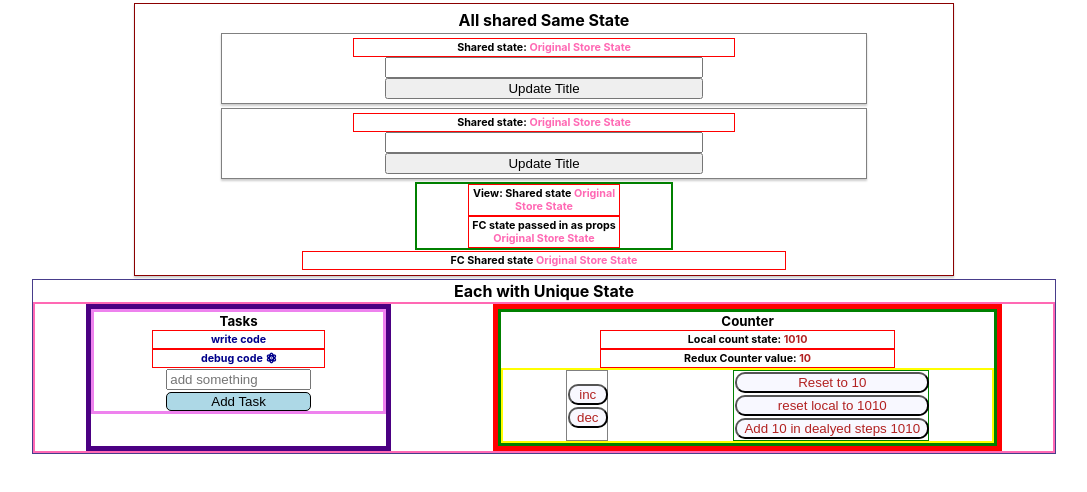
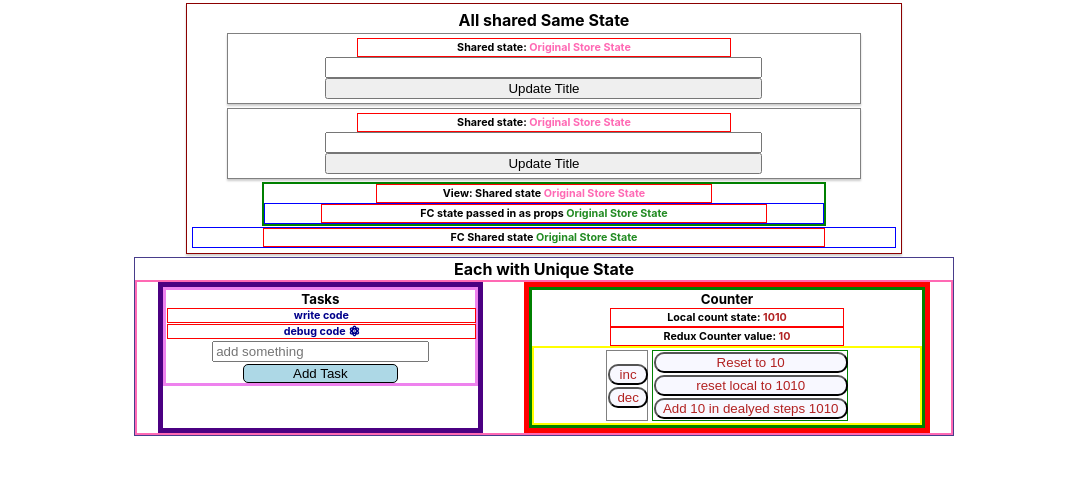
Before and after one commit to stevekutz/redux_exp1, a React (Create React App) app in the folder app/: page / in a window 1280 px wide. Shown: the top 492 px of the page, without its empty margins (96-1183 px from the left). Built offline with nearby package versions, Linux system fonts and the light colour scheme.

Commit message:
completed formatting layout

```diff
--- a/app/src/App.css
+++ b/app/src/App.css
@@ -23,7 +23,7 @@
   box-shadow: 0 2px 2px #ccc;
   padding: 5px;
   margin: 3px auto;
-  width: 80%;
+  width: 70%;
  /* height: 40%; */
 }
 
@@ -36,8 +36,8 @@ h4{
   display: flex;
   flex-direction: column;
   justify-content: space-evenly;
-  width: 100%;
-
+  width: 80%;
+  margin: 2px auto;
 }
 
 .task_counter_Container{
@@ -51,13 +51,14 @@ h4{
 
   display: flex;
   flex-direction: column;
-  width: 30%;
+  width: 40%;
 }
 
 
 .titleViewContainer{
   border: 2px solid green;
   margin: 1px auto;
+  width: 80%;
 
 }
 
--- a/app/src/components/TitleComponent.js
+++ b/app/src/components/TitleComponent.js
@@ -1,9 +1,10 @@
 import React from 'react';
 import {connect} from 'react-redux';
+import './titleFC.css';
 
 const TitleComponent = (props) => {
     return (
-        <div>
+        <div className = 'titleFC_Container'>
             <h6> <span>FC Shared state</span> {props.title}</h6>
         </div>
 
--- a/app/src/components/TitleFC.js
+++ b/app/src/components/TitleFC.js
@@ -1,10 +1,11 @@
 import React from 'react';
+import './titleFC.css';
 
 
 const TitleFC = (props) => {
     console.log('props in TitleFC >> ', props);
     return (
-        <div>
+        <div className = 'titleFC_Container'>
             <h6> <span> FC state passed in as props </span> {props.titleprop}</h6>
         </div>
     )
--- /dev/null
+++ b/app/src/components/titleFC.css
@@ -0,0 +1,8 @@
+.titleFC_Container{
+    border: 1px solid blue;
+}
+
+.titleFC_Container h6 {
+    color: forestgreen;
+    width: 80%;
+}
--- a/app/src/views/counter.css
+++ b/app/src/views/counter.css
@@ -14,7 +14,7 @@ h5{
 .counterControls{
     border: 2px solid yellow;
     display: flex;
-    justify-content: space-around;
+    justify-content: center;
   }
 
 .counterControls button{
@@ -31,13 +31,12 @@ h5{
     flex-direction: column;
     justify-content: center;
     align-content: center;
-
+    margin: 2px;
 }
-
 
 .special_counter{
     border: 1px solid green;
     display: flex;
     flex-direction: column;
-
+    margin: 2px;
 }
--- a/app/src/views/tasks.css
+++ b/app/src/views/tasks.css
@@ -2,7 +2,8 @@
     border: 3px solid violet;
 }
 
-.taskListContainer h5{
+.taskListContainer h6{
+    width: 100%;
     margin: 1px;
     padding: 0px;
 }
@@ -16,4 +17,5 @@
     background: lightblue;
     color: black;
     border-radius: 5px;
+    width: 50%;
 }
--- a/app/src/views/views.css
+++ b/app/src/views/views.css
@@ -3,7 +3,7 @@
     display: inline-block;
     display: flex;
     flex-direction: column;
-    width: 80%;
+    width: 90%;
     box-shadow: 0 2px 2px #ccc;
     padding: 4px;
     margin: 2px auto;
@@ -23,7 +23,7 @@ h6 span {
 }
 
 input, button{
-    width: 50%;
+    width: 70%;
     margin: 0 auto;
 }
 .tasksMainContainer{
```
